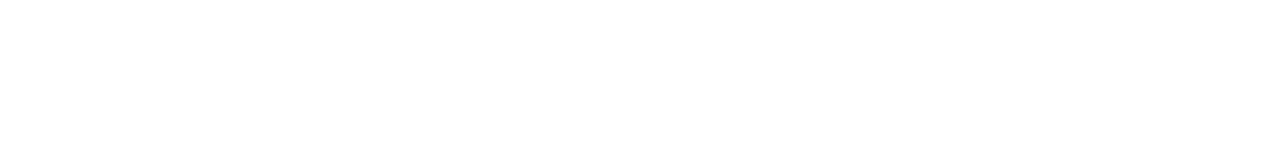
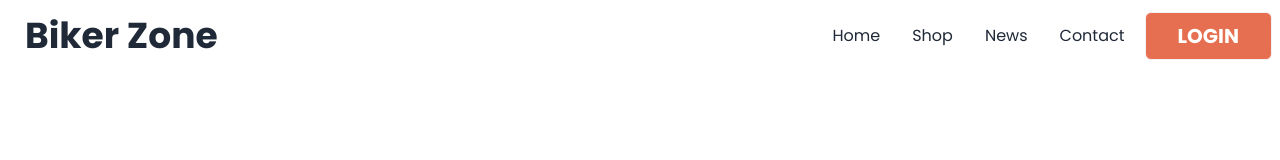
Before and after one commit to nadiaS11/biker-zone-website-with-daisyUI, a plain HTML site: page index.html in a window 1280 px wide. Drawn offline with nearby package versions, Linux system fonts and the light colour scheme.

Commit message:
nav added

```diff
--- a/index.html
+++ b/index.html
@@ -1,11 +1,63 @@
 <!DOCTYPE html>
 <html lang="en">
+
 <head>
     <meta charset="UTF-8">
     <meta name="viewport" content="width=device-width, initial-scale=1.0">
     <title>Biker Zone</title>
+    <link rel="preconnect" href="https://fonts.googleapis.com">
+    <link rel="preconnect" href="https://fonts.gstatic.com" crossorigin>
+    <link href="https://fonts.googleapis.com/css2?family=Poppins:wght@400;500;600;700;800;900&display=swap"
+        rel="stylesheet">
+    <link href="https://cdn.jsdelivr.net/npm/daisyui@3.3.1/dist/full.css" rel="stylesheet" type="text/css" />
+    <script src="https://cdn.tailwindcss.com"></script>
+    <style>
+        .font-poppins{
+            font-family: 'Poppins', sans-serif;
+        }
+    </style>
+
+
 </head>
-<body>
+
+<body class="font-poppins">
+    <header>
+        <div class="max-w-7xl md:container mx-auto">
+            <div class="navbar bg-base-100">
+                <div class="flex-1">
+                    <div class="dropdown">
+                        <label tabindex="0" class="btn btn-ghost lg:hidden">
+                            <svg xmlns="http://www.w3.org/2000/svg" class="h-5 w-5" fill="none" viewBox="0 0 24 24"
+                                stroke="currentColor">
+                                <path stroke-linecap="round" stroke-linejoin="round" stroke-width="2"
+                                    d="M4 6h16M4 12h8m-8 6h16" />
+                            </svg>
+                        </label>
+                        <ul tabindex="0"
+                            class="text-base font-medium menu menu-sm dropdown-content mt-3 z-[1] p-2 shadow bg-base-100 rounded-box w-52">
+                            <li><a>Home</a></li>
+                            <li><a>Shop</a></li>
+                            <li><a>News</a></li>
+                            <li><a>Contact</a></li>
+                        </ul>
+                    </div>
+                    <a class="btn btn-ghost normal-case text-4xl font-bold ">Biker Zone</a>
+                </div>
+                <div class="navbar-center hidden lg:flex">
+                    <ul class="menu menu-horizontal px-1 text-base">
+                        <li><a>Home</a></li>
+                        <li><a>Shop</a></li>
+                        <li><a>News</a></li>
+                        <li><a>Contact</a></li>
+                    </ul>
+                </div>
+                <div class="">
+                    <a class="btn px-8 rounded-md bg-[#E76F51] text-white text-xl font-bold">Login</a>
+                </div>
+            </div>
+    </header>
+    </div>
 
 </body>
+
 </html>
```
